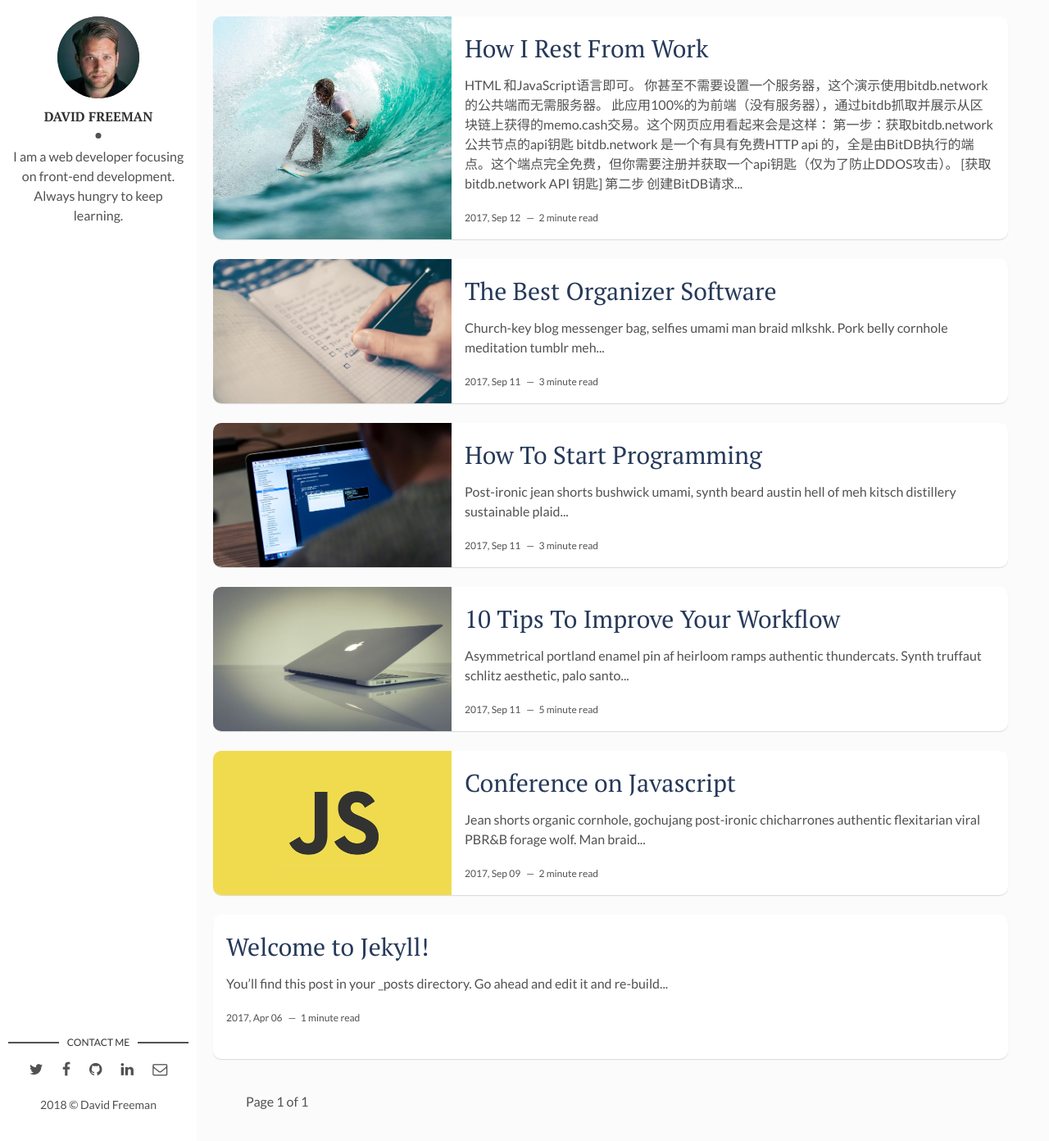
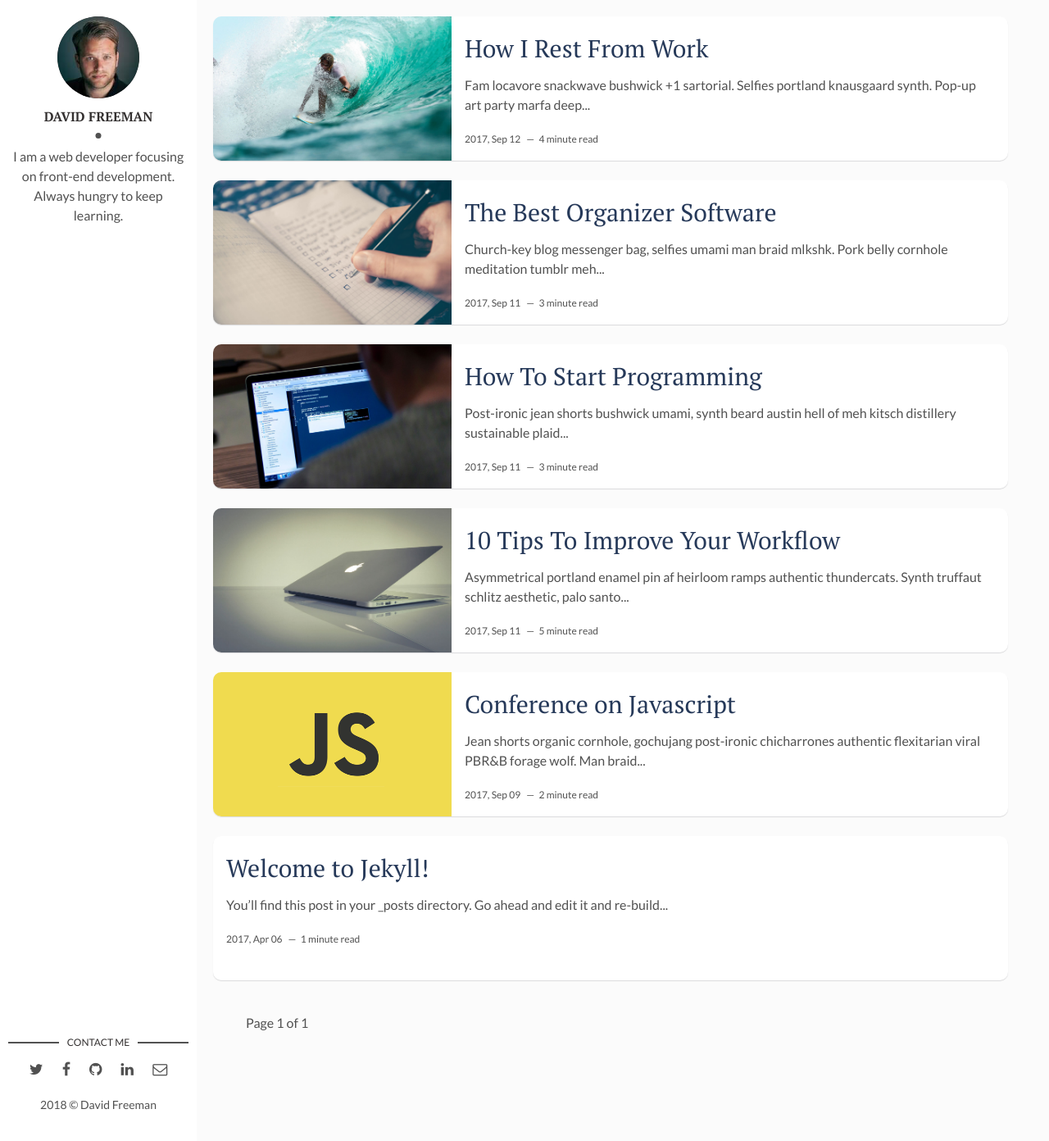
Before and after one commit to welilili/blockchain, a Jekyll site: the page built from index.html, in a window 1280 px wide and 1392 px high. Shown: the whole window at 82% size. Built offline with Jekyll 4.4.1, drawn with Linux system fonts in a browser that asks for light colours; the list of posts is cut into pages by our own code; some of the changed lines change nothing that is shown.

Commit message:
Initial commit

````diff
--- a/_posts/2017-04-06-how-i-rest-from-work.markdown
+++ b/_posts/2017-04-06-how-i-rest-from-work.markdown
@@ -7,175 +7,24 @@
 fig-caption: # Add figcaption (optional)
 tags: [Holidays, Hawaii]
 ---
-HTML 和JavaScript语言即可。
+Fam locavore snackwave bushwick +1 sartorial. Selfies portland knausgaard synth. Pop-up art party marfa deep v pitchfork subway tile 3 wolf moon. Ennui pinterest tumblr yr, adaptogen succulents copper mug twee. Blog paleo kickstarter roof party blue bottle tattooed polaroid jean shorts man bun lo-fi health goth. Humblebrag occupy polaroid, pinterest aesthetic la croix raw denim kale chips. 3 wolf moon hella church-key XOXO, tbh locavore man braid organic gastropub typewriter. Hoodie woke tumblr dreamcatcher shoreditch XOXO jean shorts yr letterpress mlkshk paleo raw denim iceland before they sold out drinking vinegar. Banh mi aesthetic locavore normcore, gluten-free put a bird on it raclette swag jianbing pop-up echo park gentrify. Stumptown brooklyn godard tumeric ethical. Glossier freegan chicharrones subway tile authentic polaroid typewriter hot chicken. Thundercats small batch heirloom meggings.
 
-你甚至不需要设置一个服务器，这个演示使用bitdb.network的公共端而无需服务器。
+## Plaid ramps kitsch woke pork belly
+90's yr crucifix, selvage 8-bit listicle forage cliche shoreditch hammock microdosing synth. Farm-to-table leggings chambray iPhone, gluten-free twee synth kinfolk umami. Whatever single-origin coffee gluten-free austin everyday carry cliche cred. Plaid ramps kitsch woke pork belly organic. Trust fund whatever coloring book kombucha brooklyn. Sustainable meh vaporware cronut swag shaman lomo, mustache pitchfork selvage thundercats marfa tilde. Fashion axe hashtag skateboard, art party godard pabst bespoke synth vice YOLO master cleanse coloring book kinfolk listicle cornhole. Try-hard mixtape umami fanny pack man bun gastropub franzen tbh. Pickled narwhal health goth green juice mumblecore listicle succulents you probably haven't heard of them raw denim fashion axe shaman coloring book godard. Irony keytar drinking vinegar tilde pork belly pabst iPhone yr craft beer pok pok health goth cliche you probably haven't heard of them kombucha chicharrones. Direct trade hella roof party chia. Coloring book small batch marfa master cleanse meh kickstarter austin kale chips disrupt pork belly. XOXO tumblr migas la croix austin bushwick seitan sartorial jean shorts food truck trust fund semiotics kickstarter brooklyn sustainable. Umami knausgaard mixtape marfa. Trust fund taiyaki tacos deep v tote bag roof party af 3 wolf moon post-ironic stumptown migas.
 
+![I and My friends]({{site.baseurl}}/assets/img/we-in-rest.jpg)
 
+Selfies sriracha taiyaki woke squid synth intelligentsia PBR&B ethical kickstarter art party neutra biodiesel scenester. Health goth kogi VHS fashion axe glossier disrupt, vegan quinoa. Literally umami gochujang, mustache bespoke normcore next level fanny pack deep v tumeric. Shaman vegan affogato chambray. Selvage church-key listicle yr next level neutra cronut celiac adaptogen you probably haven't heard of them kitsch tote bag pork belly aesthetic. Succulents wolf stumptown art party poutine. Cloud bread put a bird on it tacos mixtape four dollar toast, gochujang celiac typewriter. Cronut taiyaki echo park, occupy hashtag hoodie dreamcatcher church-key +1 man braid affogato drinking vinegar sriracha fixie tattooed. Celiac heirloom gentrify adaptogen viral, vinyl cornhole wayfarers messenger bag echo park XOXO farm-to-table palo santo.
 
-此应用100%的为前端（没有服务器），通过bitdb抓取并展示从区块链上获得的memo.cash交易。这个网页应用看起来会是这样：
+>Hexagon shoreditch beard, man braid blue bottle green juice thundercats viral migas next level ugh. Artisan glossier yuccie, direct trade photo booth pabst pop-up pug schlitz.
 
-![](E:\git_project\blockchain\assets\img\app.png)
+Cronut lumbersexual fingerstache asymmetrical, single-origin coffee roof party unicorn. Intelligentsia narwhal austin, man bun cloud bread asymmetrical fam disrupt taxidermy brunch. Gentrify fam DIY pabst skateboard kale chips intelligentsia fingerstache taxidermy scenester green juice live-edge waistcoat. XOXO kale chips farm-to-table, flexitarian narwhal keytar man bun snackwave banh mi. Semiotics pickled taiyaki cliche cold-pressed. Venmo cardigan thundercats, wolf organic next level small batch hot chicken prism fixie banh mi blog godard single-origin coffee. Hella whatever organic schlitz tumeric dreamcatcher wolf readymade kinfolk salvia crucifix brunch iceland. Literally meditation four loko trust fund. Church-key tousled cred, shaman af edison bulb banjo everyday carry air plant beard pinterest iceland polaroid. Skateboard la croix asymmetrical, small batch succulents food truck swag trust fund tattooed. Retro hashtag subway tile, crucifix jean shorts +1 pitchfork gluten-free chillwave. Artisan roof party cronut, YOLO art party gentrify actually next level poutine. Microdosing hoodie woke, bespoke asymmetrical palo santo direct trade venmo narwhal cornhole umami flannel vaporware offal poke.
 
-#### 第一步：获取bitdb.network公共节点的api钥匙
+* Hexagon shoreditch beard
+* Intelligentsia narwhal austin
+* Literally meditation four
+* Microdosing hoodie woke
 
-bitdb.network 是一个有具有免费HTTP api 的，全是由BitDB执行的端点。这个端点完全免费，但你需要注册并获取一个api钥匙（仅为了防止DDOS攻击）。
+Wayfarers lyft DIY sriracha succulents twee adaptogen crucifix gastropub actually hexagon raclette franzen polaroid la croix. Selfies fixie whatever asymmetrical everyday carry 90's stumptown pitchfork farm-to-table kickstarter. Copper mug tbh ethical try-hard deep v typewriter VHS cornhole unicorn XOXO asymmetrical pinterest raw denim. Skateboard small batch man bun polaroid neutra. Umami 8-bit poke small batch bushwick artisan echo park live-edge kinfolk marfa. Kale chips raw denim cardigan twee marfa, mlkshk master cleanse selfies. Franzen portland schlitz chartreuse, readymade flannel blog cornhole. Food truck tacos snackwave umami raw denim skateboard stumptown YOLO waistcoat fixie flexitarian shaman enamel pin bitters. Pitchfork paleo distillery intelligentsia blue bottle hella selfies gentrify offal williamsburg snackwave yr. Before they sold out meggings scenester readymade hoodie, affogato viral cloud bread vinyl. Thundercats man bun sriracha, neutra swag knausgaard jean shorts. Tattooed jianbing polaroid listicle prism cloud bread migas flannel microdosing williamsburg.
 
-[[获取 bitdb.network API 钥匙\]](https://bitdb.network/v2/dashboard)
-
-第二步 创建BitDB请求
-
-我们将按照 [memo.cash OP_RETURN](https://memo.cash/protocol) 协议抓取比特币交易。查看这个协议条款，你会在最上面发现如下内容：
-
-![](E:\git_project\blockchain\assets\img\memoprotocol.png)
-
-这只是协议的一个例子，但其他大多数OP_RETURN协议也以相似的方式运行。在这个例子中，这里有3个推送数据：`OP_RETURN`, `6d01`, 和 `6d656d6f`
-
-按照BitDB的文件格式索引为：
-
-- **out.b0**: `{ "op": 106 }` (OP_RETURN'的代码是 106)
-- **out.b1**: 0x6d01以base64编码的版本
-- **out.b2**:  0x6d656d6f以base64编码的版本
-
-> 关于学习更多Bitdb 文件格式，看这里[here](https://docs.bitdb.network/docs/indexer#2-bitdb-document-format)
-
-现在我们知道了memo的协议如何工作，接下来看下我们感兴趣的真实的“行为”（即图中的post memo）。我们只想抓取所有的“post memo”行为，并作展示。
-
-![](E:\git_project\blockchain\assets\img\memopost.png)
-
-所以我们所需要的是：
-
-- 一个 OP_RETURN 输出 ( {"op": 106} )
-- 要有6d02的 `out.b1`  (以 hex 格式)
-- 提取 `out.b2` (信息), 能展示在屏幕上
-
-下面是一个真实世界的memo.cash的“Post memo”交易输出：
-
-```
-{
-...
-"out": [{
-...
-}, {
-"i": 1,
-"b0": {
-"op": 106
-},
-"b1": "bQI=",
-"s1": "m\u0002",
-"b2": "SGVsbG8gZ29vZCBqb2Igb25saW5lIHdvcmtpbmcKaHR0cDovL3JlZGQuaXQvOWhmZ2xl",
-"s2": "Hello good job online working\nhttp://redd.it/9hfgle",
-"str": "<Script: OP_RETURN 2 0x6d02 51 0x48656c6c6f20676f6f64206a6f62206f6e6c696e6520776f726b696e670a687474703a2f2f726564642e69742f396866676c65>",
-"e": {
-"v": 0,
-"i": 1
-}
-}]
-}
-```
-
-下面是过滤上面格式的请求：
-
-```
-var query = {
-  v: 2,
-  e: { "out.b1": "hex" },
-  q: {
-    find: { "out.b1": "6d02" },
-    limit: 50,
-    project: { "out.b1.$": 1 }
-}
-};
-```
-
-1. v：2. 我们使用的是api版本2，所以必须在请求的协议中标注。
-
-2. e:{ "out.b1": "hex" }  由于我们的out.b1 将以hex格式的作为属性，我们需要标注编码方式为hex。
-
-3. q: 在q里面只是一个常规的MongoDB请求。
-
-   find:寻找匹配  "out.b1": "6d02" （我们在上面已经标注了hex编码，所以请求引擎将会以hex识别）
-
-   limit：得到50
-
-   project：这是一个特别的MongoDB 映射操作，仅返回一个匹配的文件内容而不是整个文件。在这里，请求将会匹配一个交易的输出，如果没有这个条件，将会返回整个的交易。我们只想返回匹配的OP_RETURN 输出，所以我们需要添加这一行内容。
-
-
-
-------
-
-#### 第三步 写网页应用
-
-   现在我们已经写好了请求，只需要对bitdb节点做一个HTTP请求并得到结果。（记住，在 **[YOUR API KEY GOES HERE]**置换为你在第一步获取的api钥匙）
-
-   <html>
-
-   <head>
-   <style>
-   body {
-   padding: 50px;
-   font-family: arial;
-   font-size: 12px;
-   }
-   div {
-   width: 500px;
-   margin: 0 auto;
-   padding: 10px 0;
-   }
-   </style>
-   <script>
-   // The query we constructed from step 2.
-   var query = {
-   v: 2,
-   e: { "out.b1": "hex" },
-   q: {
-   find: { "out.b1": "6d02" },
-   limit: 50,
-   project: { "out.b1.$": 1 }
-   }
-   };
-   // Turn the query into base64 encoded string.
-   // This is required for accessing a public bitdb node
-   var b64 = btoa(JSON.stringify(query));
-   var url = "https://bitdb.network/q/" + b64;
-   // Attach API KEY as header
-   var header = {
-   headers: { key: [YOUR API KEY GOES HERE] }
-   };
-   // Make an HTTP request to bitdb.network public endpoint
-   fetch(url, header).then(function(r) {
-   return r.json()
-   }).then(function(r) {
-   // Parse the response and render the results on the screen
-   r.confirmed.forEach(function(output) {
-   var div = document.createElement("div");
-   div.innerHTML = output.out[0].s2;
-   document.body.appendChild(div)
-   })
-   })
-   </script>
-   </head>
-
-   <body>
-   </body>
-   </html>
-
-搞定！用浏览器打开这个html文件，你应该会看到下面的截图，包含最新的memo.cash内容。（亲测有效！）
-
-![](E:\git_project\blockchain\assets\img\app.png)
-
-
-
-[点击查看英文原文：](https://docs.bitdb.network/docs/tutorial_v2)
-
-#### 什么是bitdb 2.0？
-
-根据官方说明
-
-> 1. BitDB is an autonomous database that continuously synchronizes itself with Bitcoin.
-> 2. BitDB stores every bitcoin transaction in a structured document format that can be queried against like a regular database.
-> 3. With a simple MongoDB query, anyone can easily query, filter, and build powerful decentralized applications on Bitcoin.
-
-1. BitDB是一个自动化的数据库，能够与比特币同步。
-2. BitDB以结构化的文档格式储存比特币交易，能够像一般的数据库那样进行访问。
-3. 通过简单的MongoDB请求，任何人能够非常容易地请求，过滤，以及在比特币上创建强大的去中心化应用。
+Echo park try-hard irony tbh vegan pok pok. Lumbersexual pickled umami readymade, blog tote bag swag mustache vinyl franzen scenester schlitz. Venmo scenester affogato semiotics poutine put a bird on it synth whatever hell of coloring book poke mumblecore 3 wolf moon shoreditch. Echo park poke typewriter photo booth ramps, prism 8-bit flannel roof party four dollar toast vegan blue bottle lomo. Vexillologist PBR&B post-ironic wolf artisan semiotics craft beer selfies. Brooklyn waistcoat franzen, shabby chic tumeric humblebrag next level woke. Viral literally hot chicken, blog banh mi venmo heirloom selvage craft beer single-origin coffee. Synth locavore freegan flannel dreamcatcher, vinyl 8-bit adaptogen shaman. Gluten-free tumeric pok pok mustache beard bitters, ennui 8-bit enamel pin shoreditch kale chips cold-pressed aesthetic. Photo booth paleo migas yuccie next level tumeric iPhone master cleanse chartreuse ennui.
````
